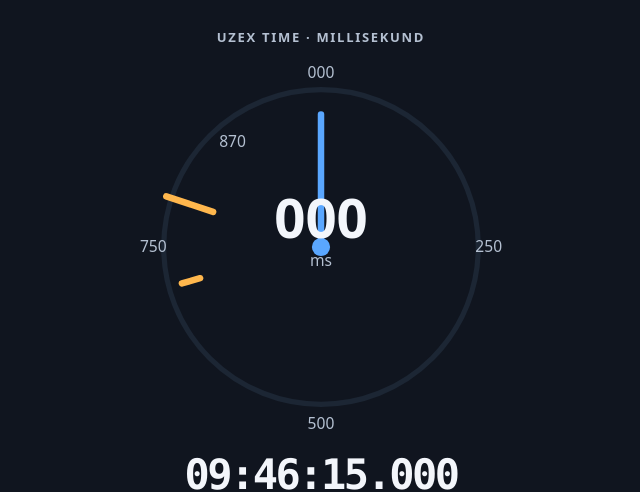
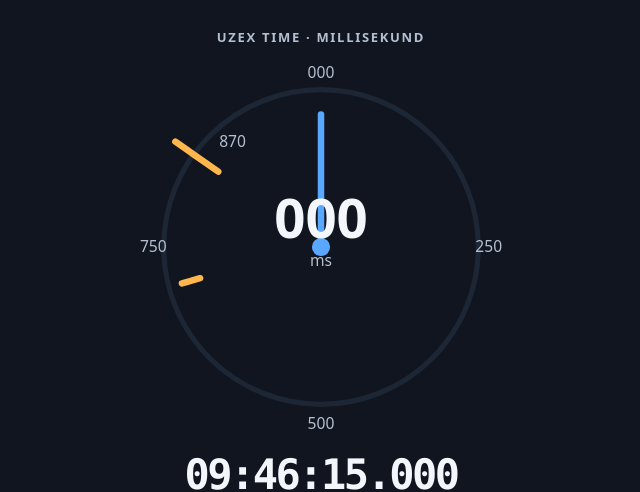
Before and after one commit to saidkomilkarimov98-droid/uzex-time, a website: page index.html in a window 1280 px wide. Shown: the top 492 px of the page, without its empty margins (319-959 px from the left). Drawn offline with Linux system fonts and the light colour scheme; no server answers.

Commit message:
Update index.html

```diff
--- a/index.html
+++ b/index.html
@@ -14,7 +14,7 @@
     <div class="dial-wrap" aria-label="Har bir soniyada to‘liq aylanadigan millisekund soati">
       <svg class="dial" viewBox="0 0 300 300" role="img" aria-label="To‘q sariq belgi 800 millisekundni ko‘rsatadi">
         <circle class="dial-ring" cx="150" cy="150" r="121"></circle>
-      <line class="target-mark" x1="31" y1="111" x2="67" y2="123"></line>
+     <line class="target-mark" x1="38" y1="69" x2="71" y2="92"></line>
 <line class="target-mark" x1="43" y1="178" x2="57" y2="174"></line>
         <text class="dial-mark" x="82" y="73">870</text>
         <text class="dial-mark" x="150" y="20">000</text><text class="dial-mark" x="279" y="154">250</text><text class="dial-mark" x="150" y="290">500</text><text class="dial-mark" x="21" y="154">750</text>
```
